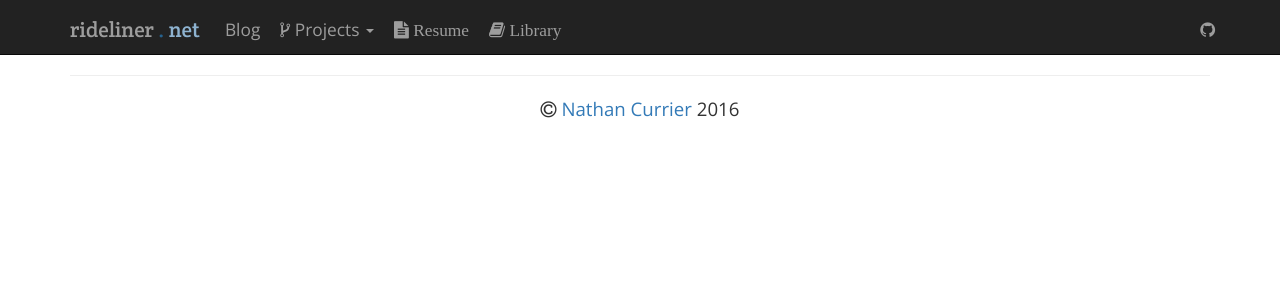
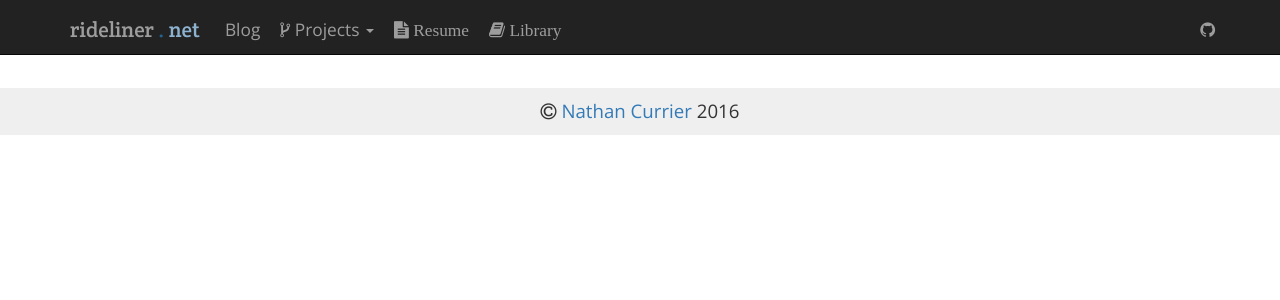
Before and after one commit to rideliner/rideliner.github.io, a Jekyll site: the page built from index.md, in a window 1280 px wide. Shown: the top 300 px of the page. Built offline with Jekyll 4.4.1, drawn with Linux system fonts in a browser that asks for light colours; nearby versions of some CDN libraries.

Commit message:
Fix footer placement and styling. Fix navigation on mobile.

```diff
--- a/_includes/footer.html
+++ b/_includes/footer.html
@@ -1,9 +1,6 @@
-<div class="container">
-  <hr>
 
-  <footer>
-    <p class="text-center">
-      <i class="fa fa-copyright"></i> <a href="http://rideliner.net">Nathan Currier</a> 2016
-    </p>
-  </footer>
-</div>
+<footer>
+  <div class="container text-center">
+    <i class="fa fa-copyright"></i> <a href="http://rideliner.net">Nathan Currier</a> 2016
+  </div>
+</footer>
--- a/_includes/header.html
+++ b/_includes/header.html
@@ -10,8 +10,8 @@
   <link rel="icon" type="image/png" href="/assets/img/favicon-32x32.png" sizes="32x32">
   <link rel="icon" type="image/png" href="/assets/img/favicon-96x96.png" sizes="96x96">
 
-  <link href="https://netdna.bootstrapcdn.com/bootstrap/3.0.3/css/bootstrap.min.css" rel="stylesheet">
-  <link href="https://netdna.bootstrapcdn.com/font-awesome/4.0.3/css/font-awesome.min.css" rel="stylesheet">
+  <link href="https://netdna.bootstrapcdn.com/bootstrap/3.3.6/css/bootstrap.min.css" rel="stylesheet">
+  <link href="https://netdna.bootstrapcdn.com/font-awesome/4.5.0/css/font-awesome.min.css" rel="stylesheet">
 
   <link href="https://fonts.googleapis.com/css?family=Crete+Round:400italic,400" rel="stylesheet" type="text/css">
   <link
--- a/_includes/navigation.html
+++ b/_includes/navigation.html
@@ -2,7 +2,7 @@
   <div class="navbar navbar-inverse navbar-fixed-top" role="navigation">
     <div class="container">
       <div class="navbar-header">
-        <button type="button" class="navbar-toggle" data-toggle="collapse" data-taget=".navbar-collapse">
+        <button type="button" class="navbar-toggle" data-toggle="collapse" data-target=".navbar-collapse">
           <span class="sr-only">Toggle navigation</span>
           <span class="icon-bar"></span>
           <span class="icon-bar"></span>
--- a/assets/css/site.css
+++ b/assets/css/site.css
@@ -36,6 +36,24 @@ li {
 body {
   font-family: 'Open Sans', 'Helvetica Neue', Helvetica, Arial, sans-serif;
   font-size: 14pt;
+
+  min-height: 100%;
+  padding-bottom: 6rem;
+  margin: 0;
+  position: relative;
+}
+
+.body-wrapper {
+  padding-top: 2rem;
+}
+
+footer {
+  margin-top: 2rem;
+  position: absolute;
+  width: 100%;
+  bottom: 0;
+  padding: 1rem;
+  background-color: #efefef;
 }
 
 .red {
```
